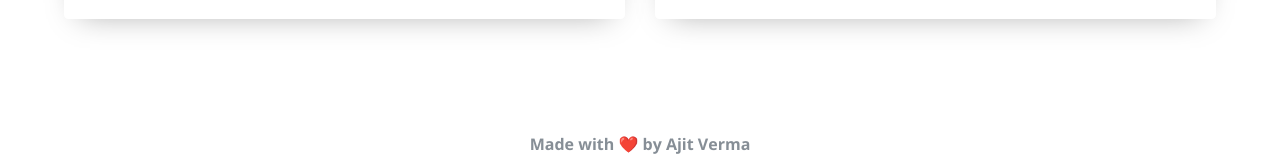
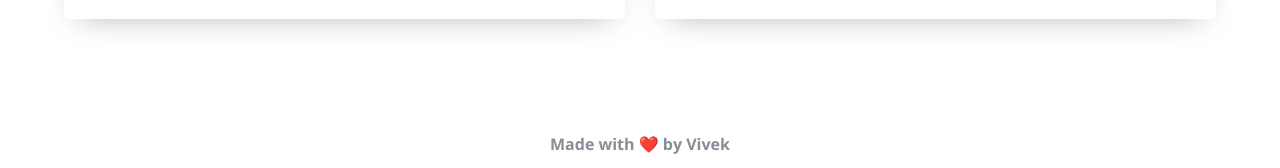
Before and after one commit to gvivekchary/gvivekchary_old.github.io, a plain HTML site: page Project.html in a window 1280 px wide. Shown: the part 852-1020 px from the top of the page. Drawn offline with nearby package versions, Linux system fonts and the light colour scheme; a web font is replaced by a local one.

Commit message:
Update Project.html
update

```diff
--- a/Project.html
+++ b/Project.html
@@ -88,7 +88,7 @@
                     </div>
                 </section>
 
-                <footer class=footer>Made with ❤️ by Ajit Verma</footer>
+                <footer class=footer>Made with ❤️ by Vivek</footer>
 
 </body>
 </html>
```
